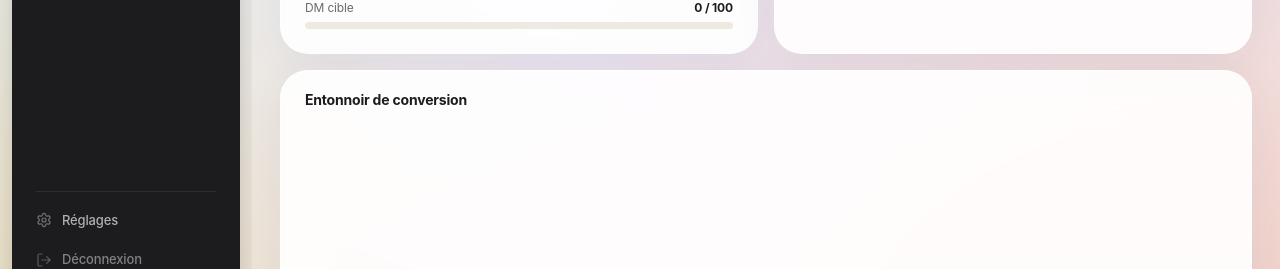
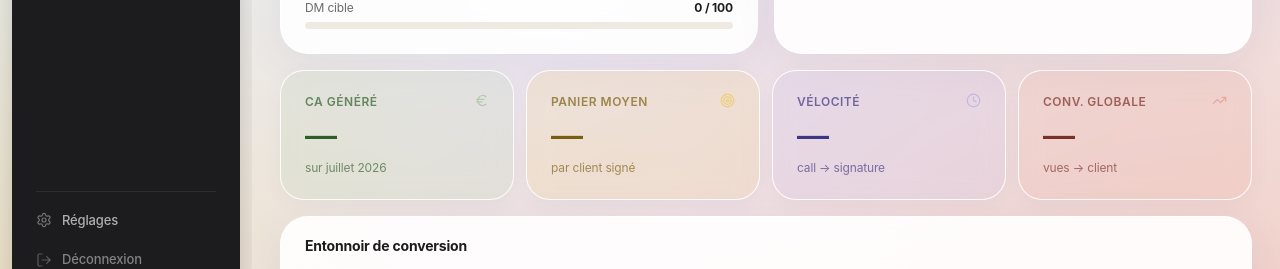
Before and after one commit to yannisflowlabs/dashboard, a Next.js app: page /tunnel in a window 1280 px wide. Shown: the part 433-702 px from the top of the page. Built offline with nearby package versions, Linux system fonts and the light colour scheme; no server answers; the database is empty; a web font is replaced by a local one.

Commit message:
Deplace les KPI business avant l entonnoir sur le Tunnel
Co-Authored-By: Claude Sonnet 4.6 <noreply@anthropic.com>

```diff
--- a/app/(dashboard)/tunnel/page.tsx
+++ b/app/(dashboard)/tunnel/page.tsx
@@ -310,6 +310,14 @@ export default function TunnelPage() {
         </Panel>
       </div>
 
+      {/* Business : valeur + vélocité */}
+      <div style={{ display: "grid", gridTemplateColumns: "repeat(4, 1fr)", gap: "12px", marginBottom: "16px" }}>
+        <KpiCard title="CA généré" value={business && business.totalRevenue > 0 ? `${business.totalRevenue.toLocaleString("fr-FR")} €` : "—"} sub={`sur ${period.label.toLowerCase()}`} accent="sage" icon={<Euro size={15} />} />
+        <KpiCard title="Panier moyen" value={business && business.avgDealSize > 0 ? `${business.avgDealSize.toLocaleString("fr-FR")} €` : "—"} sub="par client signé" accent="yellow" icon={<Target size={15} />} />
+        <KpiCard title="Vélocité" value={business?.avgVelocityDays != null ? `${business.avgVelocityDays} j` : "—"} sub="call → signature" accent="lavender" icon={<Clock size={15} />} />
+        <KpiCard title="Conv. globale" value={globalConv !== "—" ? `${globalConv}%` : "—"} sub="vues → client" accent="coral" icon={<TrendingUp size={15} />} />
+      </div>
+
       {/* Entonnoir façon Zentra */}
       <Panel title="Entonnoir de conversion">
         <FunnelChartV2 steps={funnelSteps} />
@@ -330,14 +338,6 @@ export default function TunnelPage() {
           ))}
         </div>
       </Panel>
-
-      {/* Business : valeur + vélocité */}
-      <div style={{ display: "grid", gridTemplateColumns: "repeat(4, 1fr)", gap: "12px", marginTop: "16px" }}>
-        <KpiCard title="CA généré" value={business && business.totalRevenue > 0 ? `${business.totalRevenue.toLocaleString("fr-FR")} €` : "—"} sub={`sur ${period.label.toLowerCase()}`} accent="sage" icon={<Euro size={15} />} />
-        <KpiCard title="Panier moyen" value={business && business.avgDealSize > 0 ? `${business.avgDealSize.toLocaleString("fr-FR")} €` : "—"} sub="par client signé" accent="yellow" icon={<Target size={15} />} />
-        <KpiCard title="Vélocité" value={business?.avgVelocityDays != null ? `${business.avgVelocityDays} j` : "—"} sub="call → signature" accent="lavender" icon={<Clock size={15} />} />
-        <KpiCard title="Conv. globale" value={globalConv !== "—" ? `${globalConv}%` : "—"} sub="vues → client" accent="coral" icon={<TrendingUp size={15} />} />
-      </div>
 
       {/* Performance par contenu */}
       <div style={{ marginTop: "16px" }}>
```
